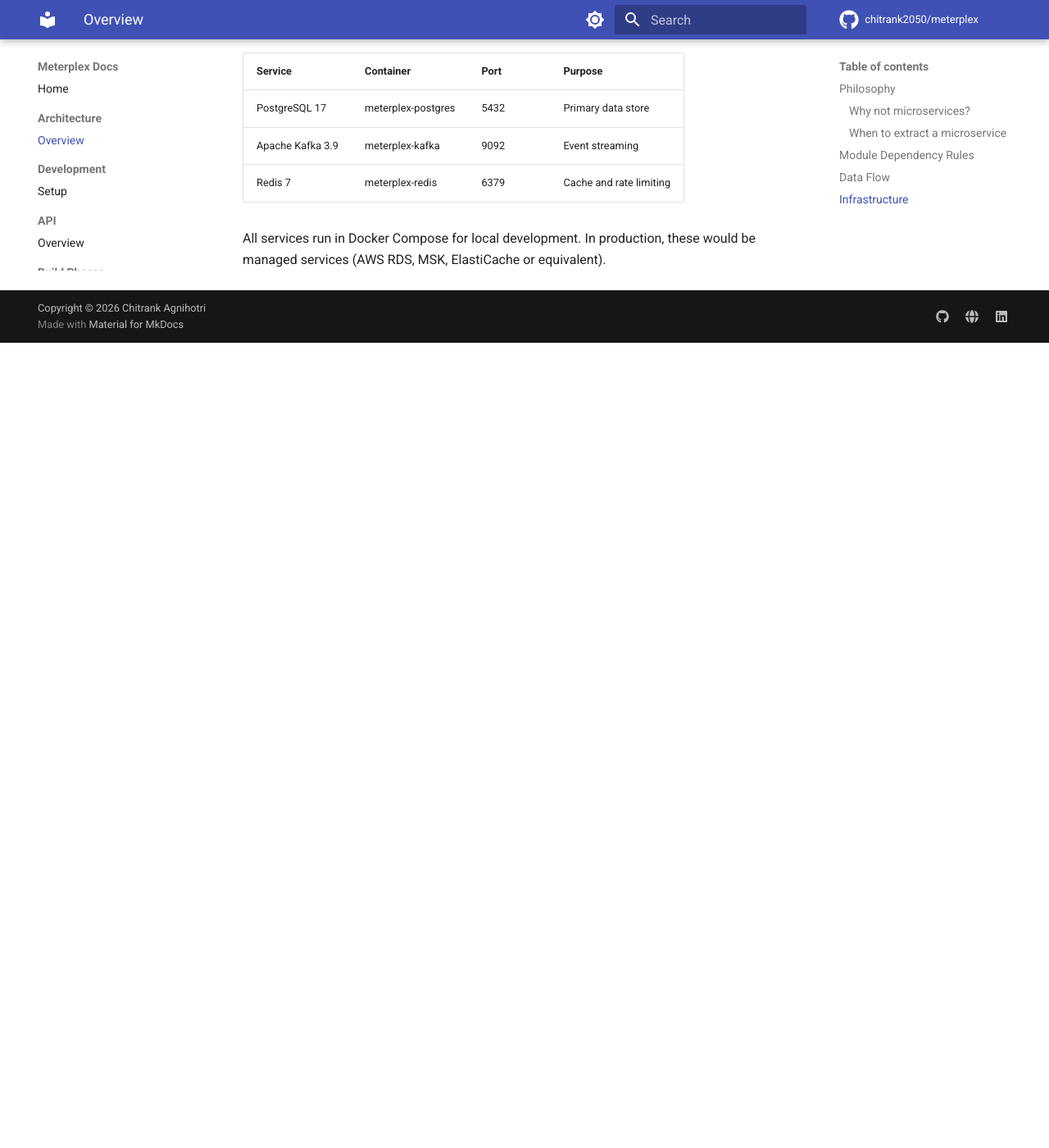
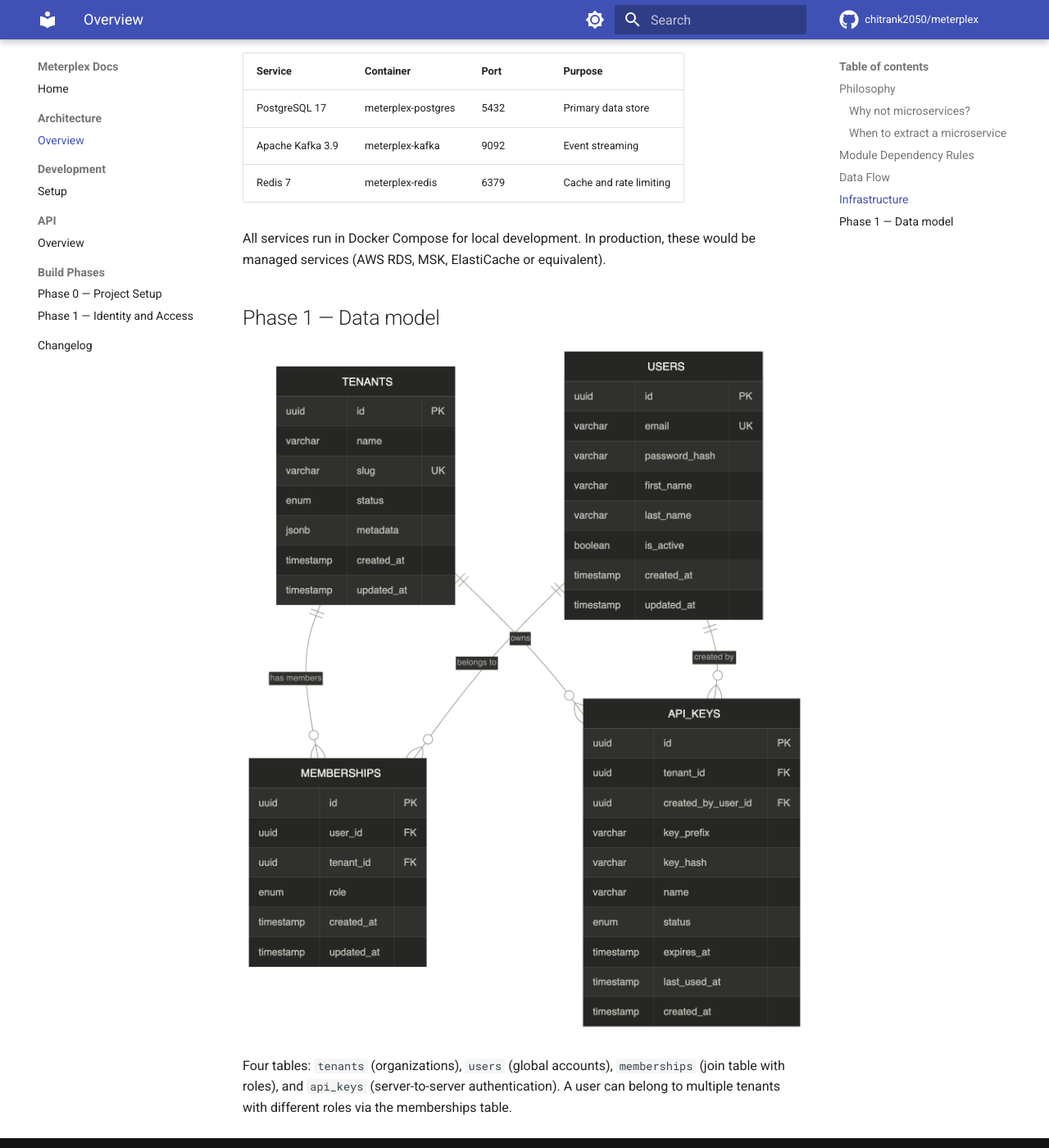
Before and after one commit to chitrank2050/meterplex, an MkDocs documentation site: the page built from docs/architecture/overview.md, in a window 1280 px wide and 1400 px high, scrolled down 2084 px. Shown: the whole window at 82% size. Built offline with MkDocs 1.6.1 and Material for MkDocs 9.7.7, drawn with Linux system fonts in a browser that asks for light colours; comment, search, counter and statistics services are not loaded; before the commit the page ends 2502 px from its top, so only the background shows below that.

Commit message:
docs: add phase 1 ERD and placeholder docs

```diff
--- a/docs/architecture/overview.md
+++ b/docs/architecture/overview.md
@@ -89,3 +89,9 @@ Client Response
 | Redis 7 | meterplex-redis | 6379 | Cache and rate limiting |
 
 All services run in Docker Compose for local development. In production, these would be managed services (AWS RDS, MSK, ElastiCache or equivalent).
+
+## Phase 1 — Data model
+
+![Phase 1 ERD](phase-1-erd.png)
+
+Four tables: `tenants` (organizations), `users` (global accounts), `memberships` (join table with roles), and `api_keys` (server-to-server authentication). A user can belong to multiple tenants with different roles via the memberships table.
--- a/mkdocs.yml
+++ b/mkdocs.yml
@@ -64,6 +64,7 @@ nav:
       - Overview: api/overview.md
   - Build Phases:
       - Phase 0 — Project Setup: phases/phase-0.md
+      - Phase 1 — Identity and Access: phases/phase-1.md
   - Changelog: changelog.md
 
 docs_dir: docs
```
Also changed, not shown: docs/phases/phase-1.md (added, +9 -0 lines), docs/architecture/phase-1-erd.png (added).
